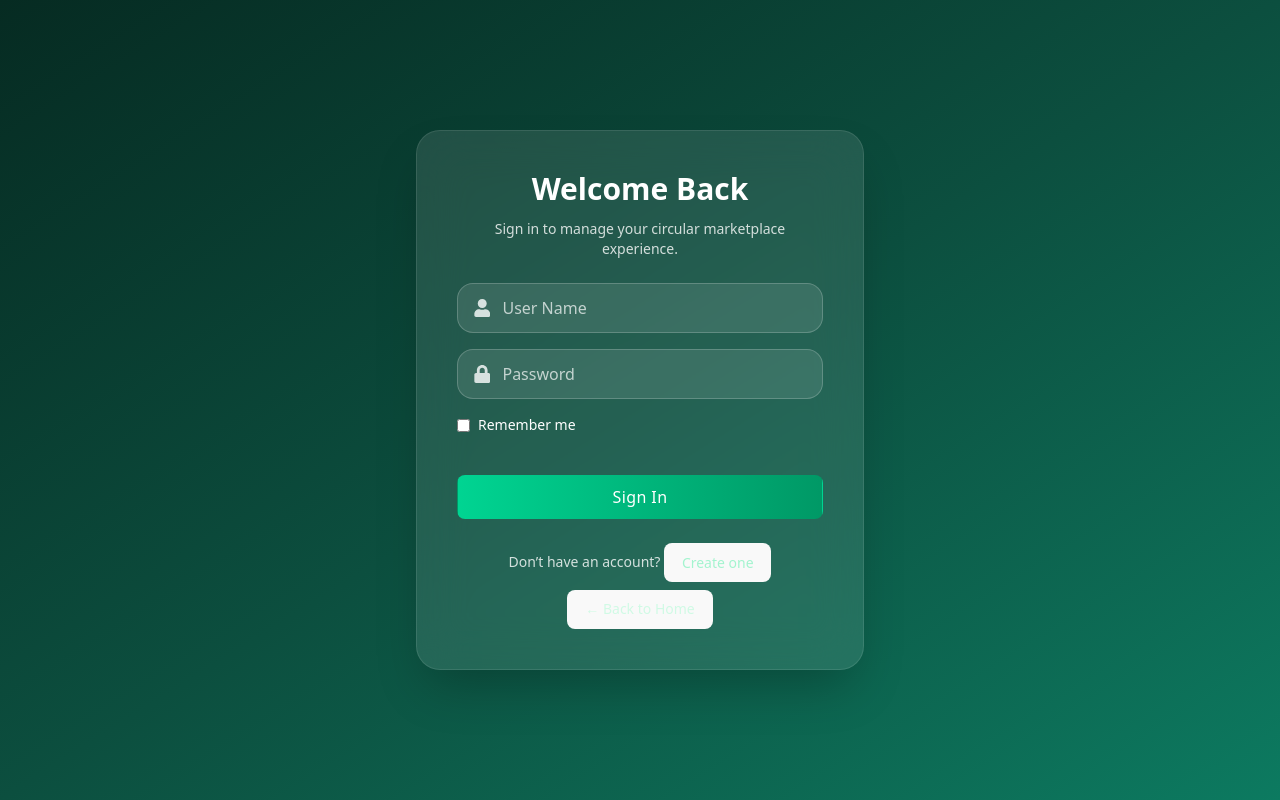
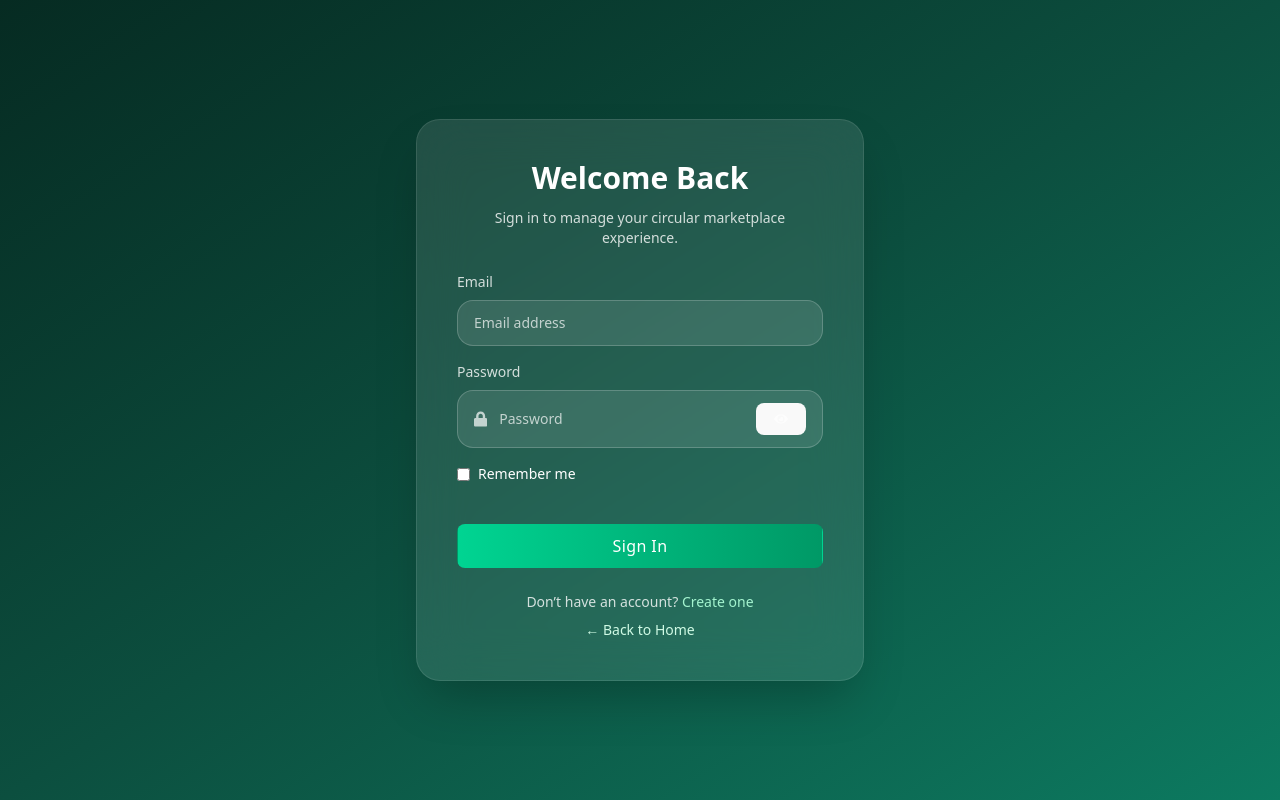
Before and after one commit to tronzee-star/cirqlex-group11project, a React (Vite) app in the folder client/: page /signin in a window 1280 px wide. Shown: the top 800 px of the page. Built offline with nearby package versions, Linux system fonts and the light colour scheme; no server answers.

Commit message:
Enhance SignIn component with password visibility toggle and improve form structure for better accessibility

```diff
--- a/client/src/pages/auth/SignIn.jsx
+++ b/client/src/pages/auth/SignIn.jsx
@@ -1,5 +1,5 @@
 import React, { useState } from "react";
-import { FaUser, FaLock } from "react-icons/fa";
+import { FaLock, FaEye, FaEyeSlash } from "react-icons/fa";
 import { useNavigate } from "react-router-dom";
 import { useAuth } from "../../context/AuthContext.jsx";
 
@@ -11,6 +11,7 @@ const LoginPage = () => {
   const [remember, setRemember] = useState(false);
   const [isSubmitting, setIsSubmitting] = useState(false);
   const [error, setError] = useState("");
+  const [showPassword, setShowPassword] = useState(false);
 
   const handleLogin = async (e) => {
     e.preventDefault();
@@ -66,31 +67,42 @@ const LoginPage = () => {
     ) : null}
 
     <form onSubmit={handleLogin} className="space-y-4">
-          {/* Username Field */}
-          <div className="flex items-center rounded-2xl border border-white/20 bg-white/10 px-4 py-3">
-            <FaUser className="mr-3 text-lg text-white/80" />
+      {/* Email Field */}
+      <label className="block text-sm text-white/80">
+        <span className="mb-2 block font-medium">Email</span>
         <input
-              type="text"
-              placeholder="User Name"
+          type="email"
+          placeholder="Email address"
           value={email}
           onChange={(e) => setEmail(e.target.value)}
-              className="bg-transparent outline-none text-white placeholder-white/70 w-full"
+          className="w-full rounded-2xl border border-white/20 bg-white/10 px-4 py-3 text-white placeholder-white/70 outline-none focus:border-emerald-300 [appearance:textfield]"
           required
         />
-          </div>
+      </label>
 
       {/* Password Field */}
+      <label className="block text-sm text-white/80">
+        <span className="mb-2 block font-medium">Password</span>
         <div className="flex items-center rounded-2xl border border-white/20 bg-white/10 px-4 py-3">
-            <FaLock className="mr-3 text-lg text-white/80" />
+          <FaLock className="mr-3 text-lg text-white/70" />
           <input
-              type="password"
+            type={showPassword ? "text" : "password"}
             placeholder="Password"
             value={password}
             onChange={(e) => setPassword(e.target.value)}
-              className="bg-transparent outline-none text-white placeholder-white/70 w-full"
+            className="bg-transparent outline-none text-white placeholder-white/70 w-full [appearance:textfield]"
             required
           />
+          <button
+            type="button"
+            onClick={() => setShowPassword((prev) => !prev)}
+            className="ml-3 text-white/60 transition hover:text-white/90"
+            aria-label={showPassword ? "Hide password" : "Show password"}
+          >
+            {showPassword ? <FaEyeSlash /> : <FaEye />}
+          </button>
         </div>
+      </label>
 
       {/* Remember Me */}
       <div className="mt-2 flex items-center justify-between text-sm">
@@ -118,23 +130,37 @@ const LoginPage = () => {
     {/* Signup Link */}
     <p className="mt-6 text-center text-sm text-white/80">
       Don’t have an account?{" "}
-          <button
-            type="button"
+      <span
+        role="link"
+        tabIndex={0}
         onClick={() => navigate("/signup")}
-            className="font-medium text-emerald-200 hover:underline"
+        onKeyDown={(event) => {
+          if (event.key === "Enter" || event.key === " ") {
+            event.preventDefault();
+            navigate("/signup");
+          }
+        }}
+        className="cursor-pointer font-medium text-emerald-200 hover:underline"
       >
         Create one
-          </button>
+      </span>
     </p>
 
     <p className="mt-2 text-center text-sm text-white/60">
-          <button
-            type="button"
+      <span
+        role="link"
+        tabIndex={0}
         onClick={() => navigate("/")}
-            className="font-medium text-emerald-100 hover:underline"
+        onKeyDown={(event) => {
+          if (event.key === "Enter" || event.key === " ") {
+            event.preventDefault();
+            navigate("/");
+          }
+        }}
+        className="cursor-pointer font-medium text-emerald-100 hover:underline"
       >
         ← Back to Home
-          </button>
+      </span>
     </p>
   </div>
 </section>
```
Lines whose indentation alone changed are shown as unchanged.
